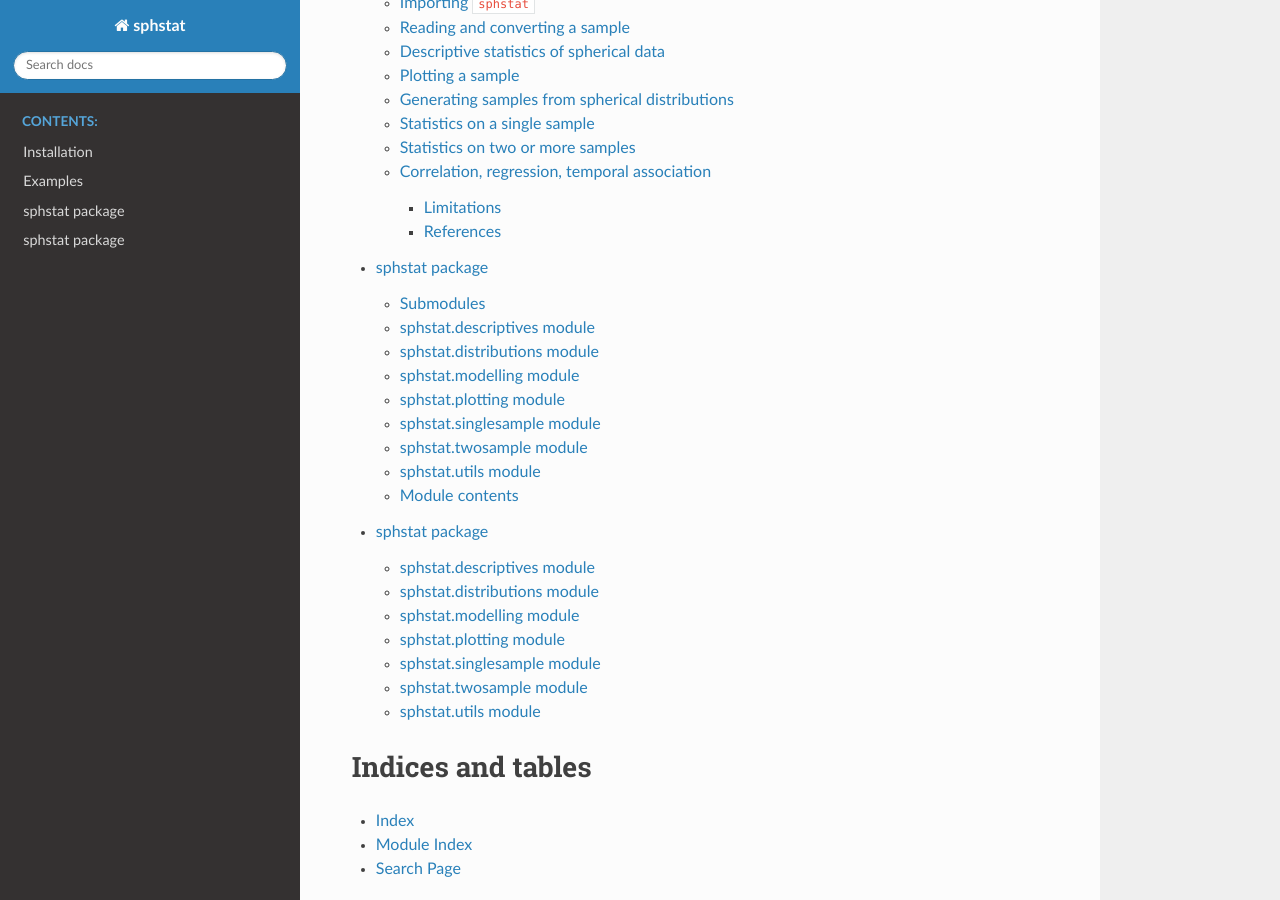
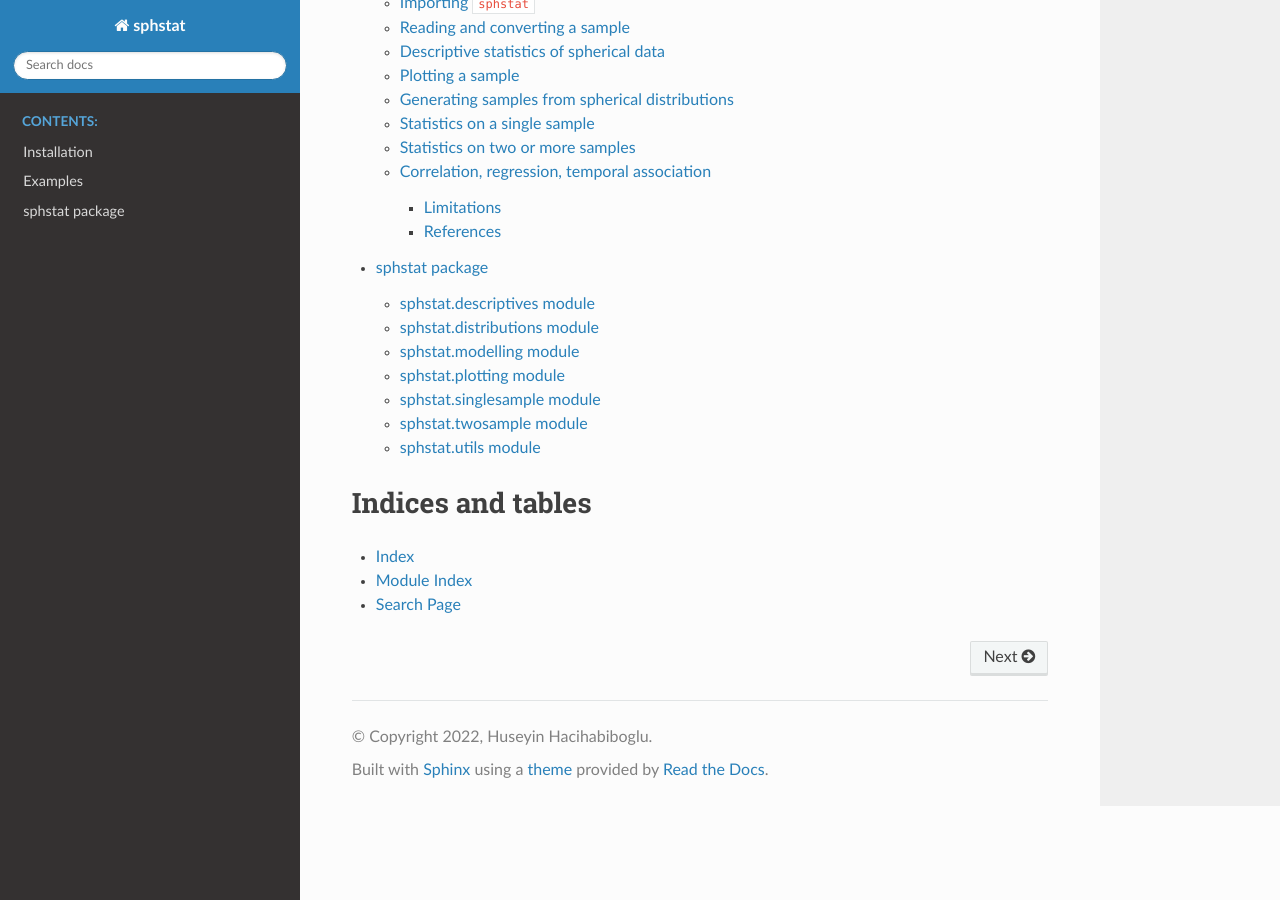
Before and after one commit to hacihabiboglu/sphstat, a Sphinx documentation site: the page built from docs/index.rst, in a window 1280 px wide and 900 px high, scrolled down 1047 px. Built offline with Sphinx 7.4.7 and the Read the Docs theme 2.0.0, drawn with Linux system fonts in a browser that asks for light colours; some of the changed lines change nothing that is shown.

Commit message:
Documentation

```diff
--- a/docs/conf.py
+++ b/docs/conf.py
@@ -8,7 +8,10 @@
 
 import os
 import sys
-sys.path.insert(0, os.path.abspath('..'))
+# sys.path.insert(0, os.path.abspath('..'))
+
+#Location of Sphinx files
+sys.path.insert(0, os.path.abspath('./../..'))
 
 project = 'sphstat'
 copyright = '2022, Huseyin Hacihabiboglu'
--- a/docs/index.rst
+++ b/docs/index.rst
@@ -38,7 +38,6 @@ The source code is available on Github: https://www.github.com/hacihabiboglu/sph
 
    installation
    examples
-   sphstat
    modules
 
 Indices and tables
```
Also changed, not shown: 9 other files.
